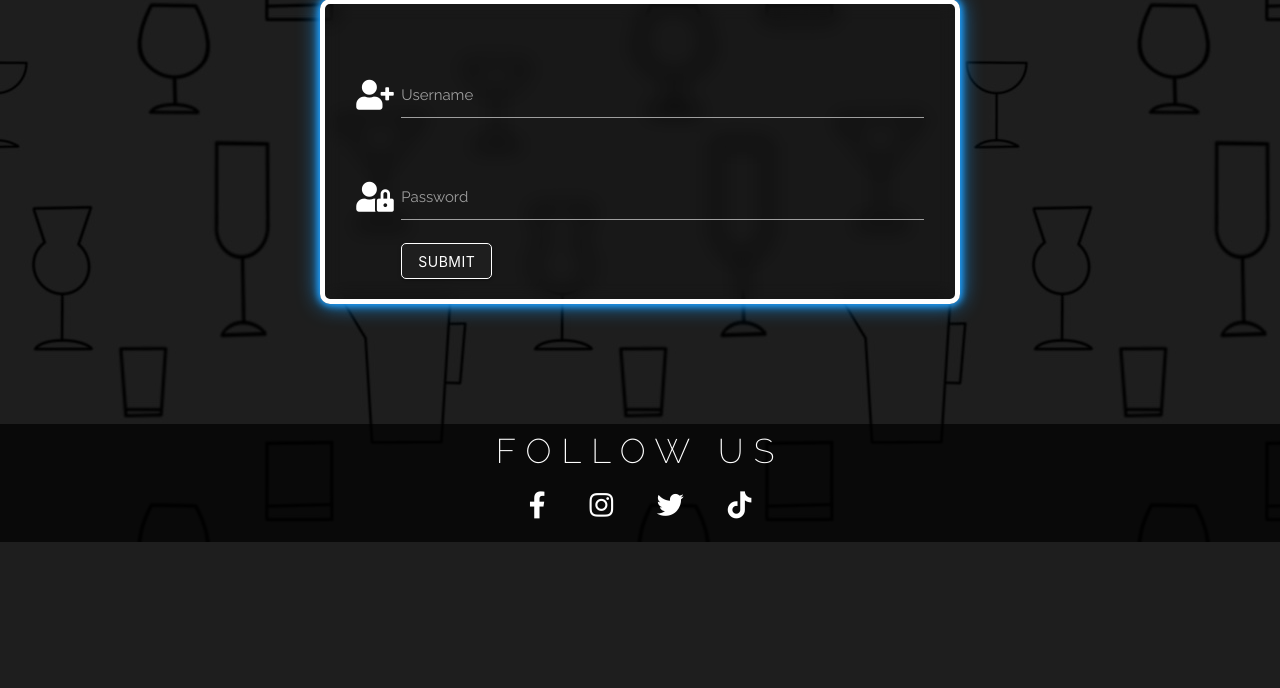
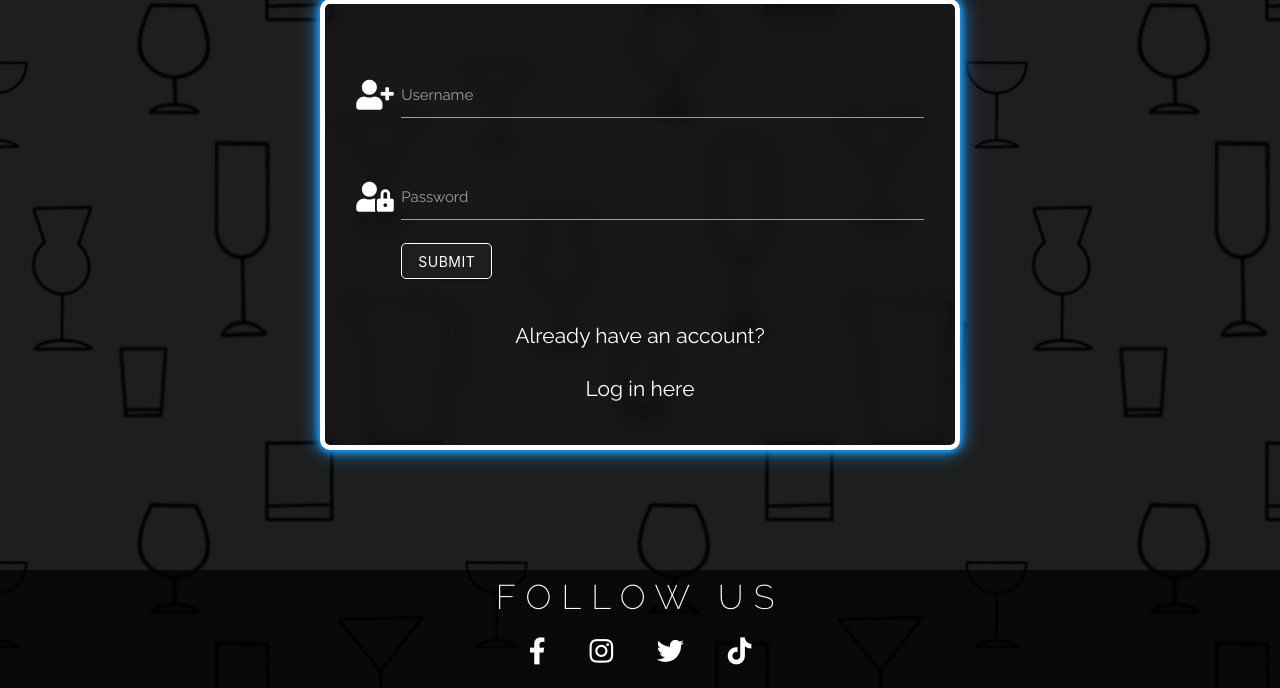
Before and after one commit to AmyOShea/MS3-Cocktail-Hour, a Flask app: page /register in a window 1280 px wide. Shown: the part 269-957 px from the top of the page. Before the commit the page ends 811 px from the top, so only its background shows below. Run offline with Flask 2, Linux system fonts and the light colour scheme; some libraries are stand-ins or nearby versions.

Commit message:
FEAT: Add redirect links to register and login boxes

```diff
--- a/static/css/style.css
+++ b/static/css/style.css
@@ -591,3 +591,18 @@ input {
 .delete-btn, .modal-close {
     margin: 0 20px 0px 20px !important;
 }
+
+.log-reg-text {
+    color: #fff;
+    font-size: 1.4em;
+    padding-bottom: 20px;
+    text-align: center;
+}
+
+.log-reg-text a {
+    color: #fff;
+}
+
+.log-reg-text a:hover {
+    text-shadow: 0 0 3px #fff;
+}
--- a/templates/login.html
+++ b/templates/login.html
@@ -24,6 +24,10 @@
                     <button class="btn submit">Submit</button>
                 </div>
             </form>
+            <div class="log-reg-text">
+                <p class="center-align">Don't have an account?</p>
+                <a class="center-align" href="{{ url_for('register') }}">Register here</a></p>
+            </div>
         </div>
     </div>
 
--- a/templates/register.html
+++ b/templates/register.html
@@ -24,6 +24,11 @@
                     <button class="btn submit">Submit</button>
                 </div>
             </form>
+            <div class="log-reg-text">
+                <p class="center-align">Already have an account?</p>
+                <a class="center-align" href="{{ url_for('login') }}">Log in here</a></p>
+            </div>
+        </div>
         </div>
     </div>
 
```
